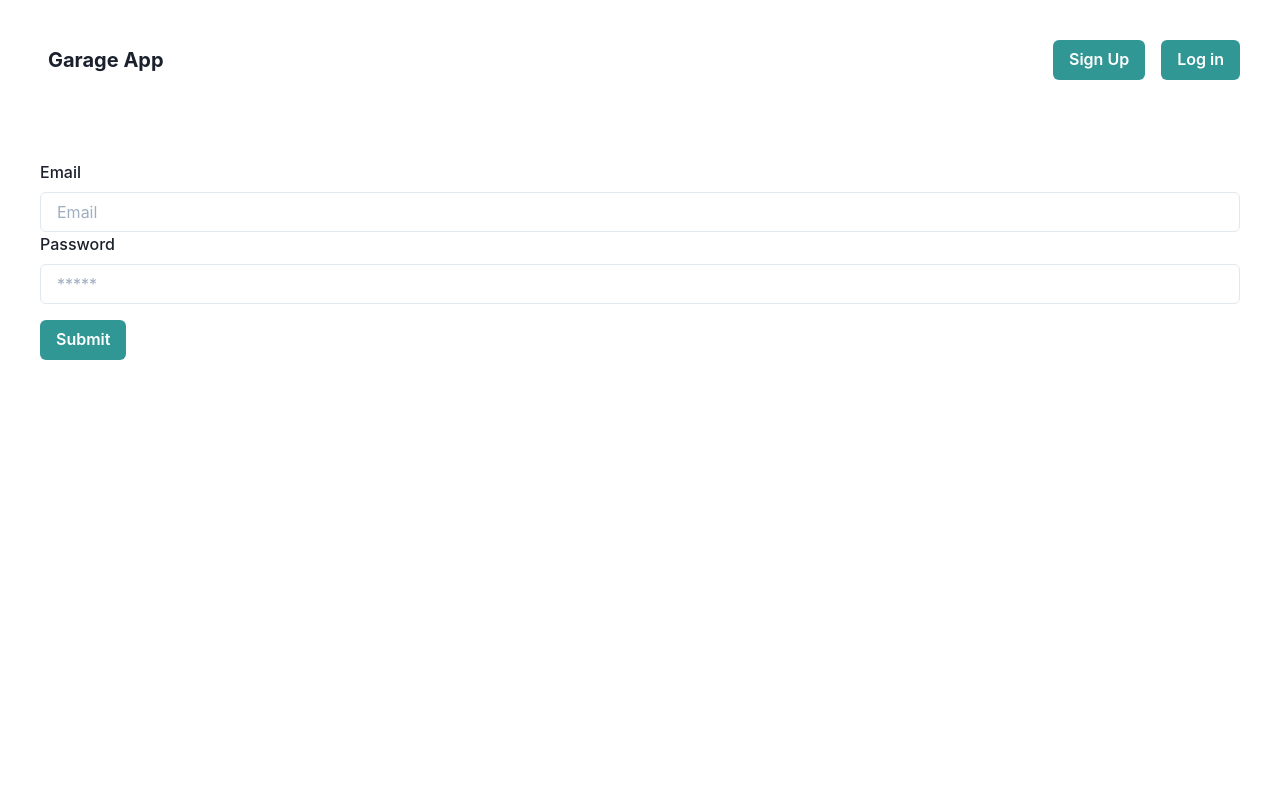
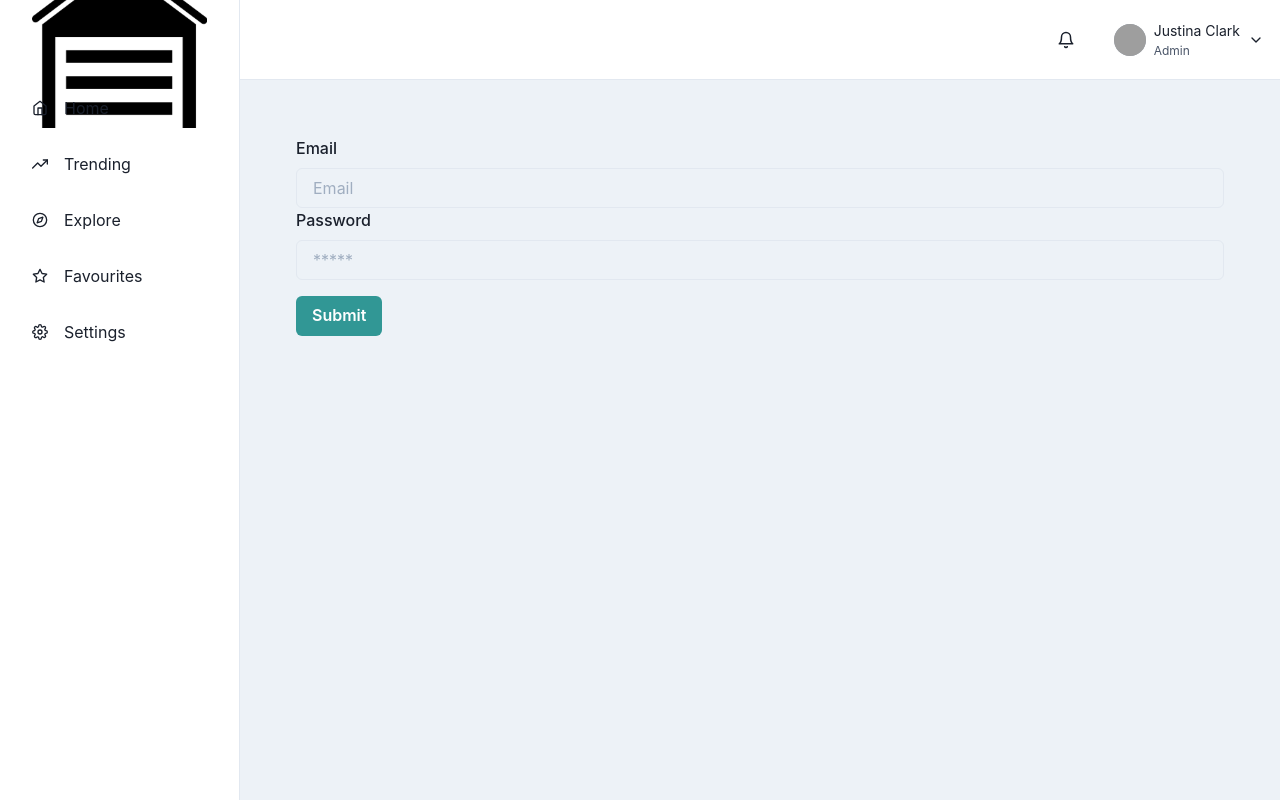
Before and after one commit to Team-diars/cochera-mern, a React (Create React App) app in the folder cochera-client/: page / in a window 1280 px wide. Built offline with nearby package versions, Linux system fonts and the light colour scheme; grey boxes are pictures that could not be loaded.

Commit message:
update: setting up sidebard

```diff
--- a/cochera-client/src/App.tsx
+++ b/cochera-client/src/App.tsx
@@ -2,7 +2,7 @@
 import {BrowserRouter as Router, Routes, Route} from 'react-router-dom'
 import { ChakraProvider } from '@chakra-ui/react';
 import theme from './config/theme';
-import { SidebarSreen } from './components/Sidebar/SidebarSreen';
+import { SidebarScreen } from './components/Sidebar/SidebarSreen';
 import { Provider } from 'react-redux';
 import {store} from './state/store';
 import {AppContextProvider} from './context/PopupContext';
@@ -15,12 +15,13 @@
       <AppContextProvider>
         <ChakraProvider theme={theme}>
           <Router>
-            <SidebarSreen/>
-            <Routes>
-              <Route path='/' element={<LoginScreen/>}/>
-              <Route path='/customer' element={<CustomerScreen/>}/>
-              <Route path='/cars/:customerid' element={<CardsScreen/>}/>
-            </Routes>
+            <SidebarScreen>
+              <Routes>
+                <Route path='/' element={<LoginScreen/>}/>
+                <Route path='/customer' element={<CustomerScreen/>}/>
+                <Route path='/cars/:customerid' element={<CardsScreen/>}/>
+              </Routes>
+            </SidebarScreen>
           </Router>
         </ChakraProvider>
       </AppContextProvider>
--- a/cochera-client/src/components/Sidebar/SidebarSreen.tsx
+++ b/cochera-client/src/components/Sidebar/SidebarSreen.tsx
@@ -1,21 +1,227 @@
-import { Button } from '@chakra-ui/button'
-import { Box, Container, Heading } from '@chakra-ui/layout'
-import React from 'react'
+import React, { ReactNode } from 'react';
+import {
+  IconButton,
+  Avatar,
+  Box,
+  CloseButton,
+  Flex,
+  HStack,
+  VStack,
+  Icon,
+  useColorModeValue,
+  Link,
+  Drawer,
+  DrawerContent,
+  Text,
+  useDisclosure,
+  BoxProps,
+  FlexProps,
+  Menu,
+  MenuButton,
+  MenuDivider,
+  MenuItem,
+  MenuList,
+  Image,
+} from '@chakra-ui/react';
+import {
+  FiHome,
+  FiTrendingUp,
+  FiCompass,
+  FiStar,
+  FiSettings,
+  FiMenu,
+  FiBell,
+  FiChevronDown,
+} from 'react-icons/fi';
+import { IconType } from 'react-icons';
+import { ReactText } from 'react';
 
-export const SidebarSreen: React.FC = () => {
+interface LinkItemProps {
+  name: string;
+  icon: IconType;
+}
+const LinkItems: Array<LinkItemProps> = [
+  { name: 'Home', icon: FiHome },
+  { name: 'Trending', icon: FiTrendingUp },
+  { name: 'Explore', icon: FiCompass },
+  { name: 'Favourites', icon: FiStar },
+  { name: 'Settings', icon: FiSettings },
+];
+
+export const SidebarScreen = ({ children }: {
+  children: ReactNode;
+}) => {
+  const { isOpen, onOpen, onClose } = useDisclosure();
   return (
-    <Container maxW='container.xl' padding="10">
-      <Box display="flex" justifyContent="space-between">
-        <Box p='2'>
-          <Heading size='md'>Garage App</Heading>
-        </Box>
-        <Box>
-          <Button colorScheme='teal' mr='4'>
-            Sign Up
-          </Button>
-          <Button colorScheme='teal'>Log in</Button>
-        </Box>
+    <Box minH="100vh" bg={useColorModeValue('gray.100', 'gray.900')}>
+      <SidebarContent
+        onClose={() => onClose}
+        display={{ base: 'none', md: 'block' }}
+      />
+      <Drawer
+        autoFocus={false}
+        isOpen={isOpen}
+        placement="left"
+        onClose={onClose}
+        returnFocusOnClose={false}
+        onOverlayClick={onClose}
+        size="full">
+        <DrawerContent>
+          <SidebarContent onClose={onClose} />
+        </DrawerContent>
+      </Drawer>
+      {/* mobilenav */}
+      <MobileNav onOpen={onOpen} />
+      <Box ml={{ base: 0, md: 60 }} p="4">
+        {children}
       </Box>
-    </Container>
-  )
+    </Box>
+  );
 }
+
+interface SidebarProps extends BoxProps {
+  onClose: () => void;
+}
+
+const SidebarContent = ({ onClose, ...rest }: SidebarProps) => {
+  return (
+    <Box
+      transition="3s ease"
+      bg={useColorModeValue('white', 'gray.900')}
+      borderRight="1px"
+      borderRightColor={useColorModeValue('gray.200', 'gray.700')}
+      w={{ base: 'full', md: 60 }}
+      pos="fixed"
+      h="full"
+      {...rest}>
+      <Flex h="20" alignItems="center" mx="8" justifyContent="space-between">
+        <Text fontSize="2xl" fontFamily="monospace" fontWeight="bold">
+          <Image src={'/cochera-icon.png'}/>
+        </Text>
+        <CloseButton display={{ base: 'flex', md: 'none' }} onClick={onClose} />
+      </Flex>
+      {LinkItems.map((link) => (
+        <NavItem key={link.name} icon={link.icon}>
+          {link.name}
+        </NavItem>
+      ))}
+    </Box>
+  );
+};
+
+interface NavItemProps extends FlexProps {
+  icon: IconType;
+  children: ReactText;
+}
+const NavItem = ({ icon, children, ...rest }: NavItemProps) => {
+  return (
+    <Link href="#" style={{ textDecoration: 'none' }} _focus={{ boxShadow: 'none' }}>
+      <Flex
+        align="center"
+        p="4"
+        mx="4"
+        borderRadius="lg"
+        role="group"
+        cursor="pointer"
+        _hover={{
+          bg: 'cyan.400',
+          color: 'white',
+        }}
+        {...rest}>
+        {icon && (
+          <Icon
+            mr="4"
+            fontSize="16"
+            _groupHover={{
+              color: 'white',
+            }}
+            as={icon}
+          />
+        )}
+        {children}
+      </Flex>
+    </Link>
+  );
+};
+
+interface MobileProps extends FlexProps {
+  onOpen: () => void;
+}
+const MobileNav = ({ onOpen, ...rest }: MobileProps) => {
+  return (
+    <Flex
+      ml={{ base: 0, md: 60 }}
+      px={{ base: 4, md: 4 }}
+      height="20"
+      alignItems="center"
+      bg={useColorModeValue('white', 'gray.900')}
+      borderBottomWidth="1px"
+      borderBottomColor={useColorModeValue('gray.200', 'gray.700')}
+      justifyContent={{ base: 'space-between', md: 'flex-end' }}
+      {...rest}>
+      <IconButton
+        display={{ base: 'flex', md: 'none' }}
+        onClick={onOpen}
+        variant="outline"
+        aria-label="open menu"
+        icon={<FiMenu />}
+      />
+
+      <Text
+        display={{ base: 'flex', md: 'none' }}
+        fontSize="2xl"
+        fontFamily="monospace"
+        fontWeight="bold">
+        Logo
+      </Text>
+
+      <HStack spacing={{ base: '0', md: '6' }}>
+        <IconButton
+          size="lg"
+          variant="ghost"
+          aria-label="open menu"
+          icon={<FiBell />}
+        />
+        <Flex alignItems={'center'}>
+          <Menu>
+            <MenuButton
+              py={2}
+              transition="all 0.3s"
+              _focus={{ boxShadow: 'none' }}>
+              <HStack>
+                <Avatar
+                  size={'sm'}
+                  src={
+                    'https://images.unsplash.com/photo-1619946794135-5bc917a27793?ixlib=rb-0.3.5&q=80&fm=jpg&crop=faces&fit=crop&h=200&w=200&s=b616b2c5b373a80ffc9636ba24f7a4a9'
+                  }
+                />
+                <VStack
+                  display={{ base: 'none', md: 'flex' }}
+                  alignItems="flex-start"
+                  spacing="1px"
+                  ml="2">
+                  <Text fontSize="sm">Justina Clark</Text>
+                  <Text fontSize="xs" color="gray.600">
+                    Admin
+                  </Text>
+                </VStack>
+                <Box display={{ base: 'none', md: 'flex' }}>
+                  <FiChevronDown />
+                </Box>
+              </HStack>
+            </MenuButton>
+            <MenuList
+              bg={useColorModeValue('white', 'gray.900')}
+              borderColor={useColorModeValue('gray.200', 'gray.700')}>
+              <MenuItem>Profile</MenuItem>
+              <MenuItem>Settings</MenuItem>
+              <MenuItem>Billing</MenuItem>
+              <MenuDivider />
+              <MenuItem>Sign out</MenuItem>
+            </MenuList>
+          </Menu>
+        </Flex>
+      </HStack>
+    </Flex>
+  );
+};
```
Also changed, not shown: cochera-client/public/cochera-icon.png (added).
